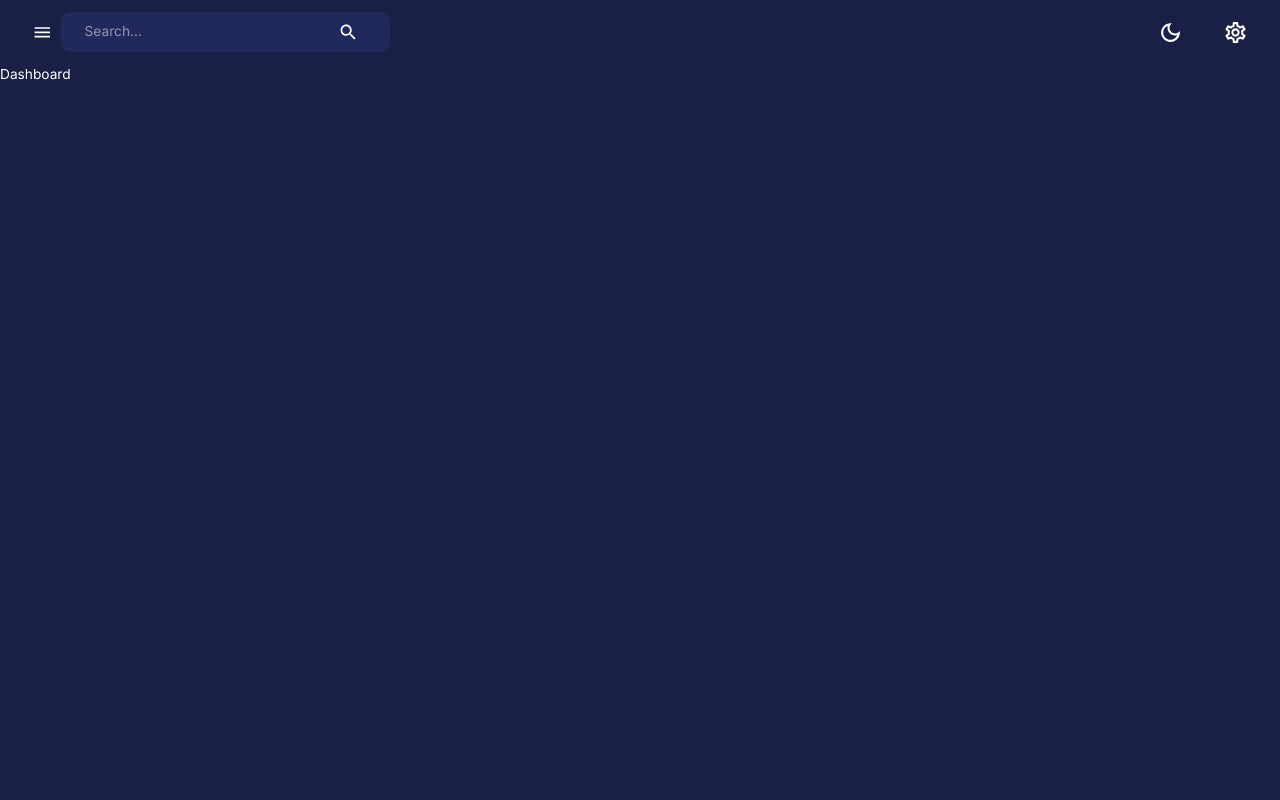
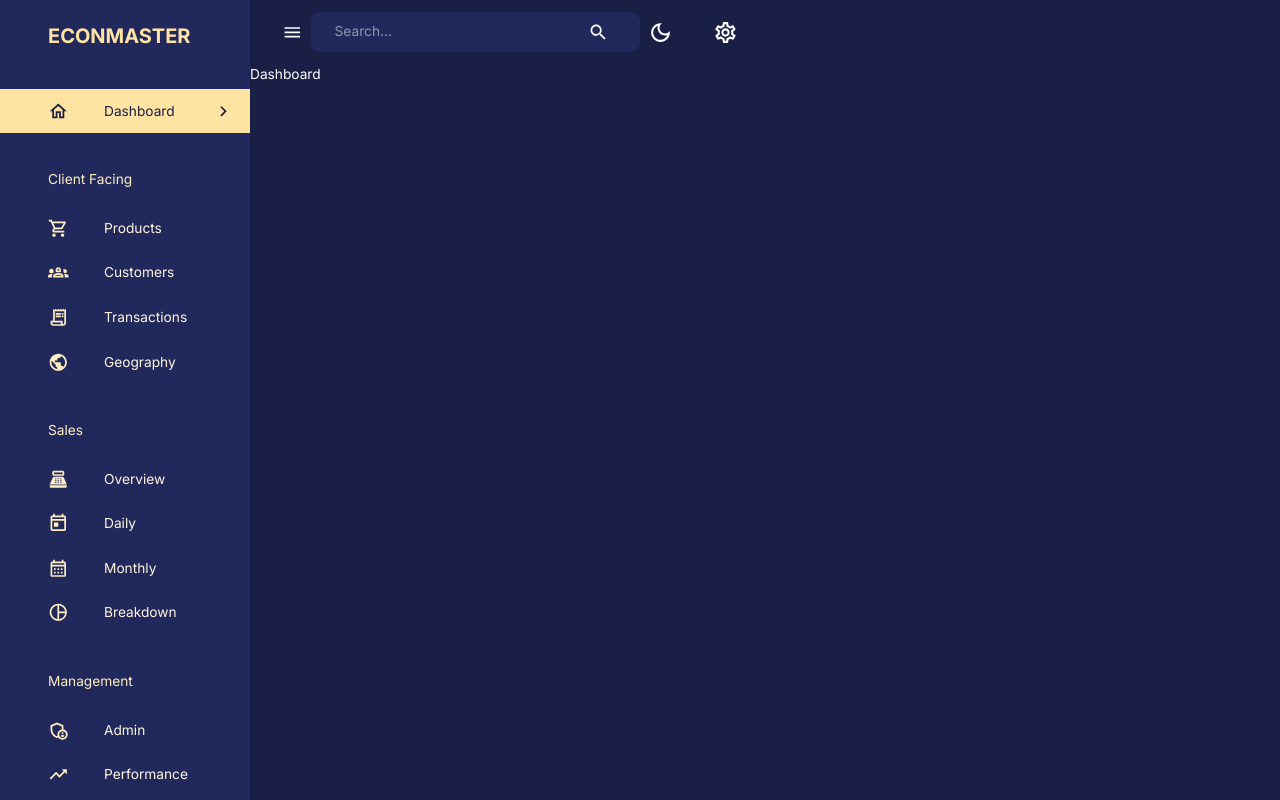
Before and after one commit to lingeorge88/Admin_dashboard, a React (Create React App) app in the folder client/: page /dashboard in a window 1280 px wide. Built offline with nearby package versions, Linux system fonts and the light colour scheme.

Commit message:
added sidebar

```diff
--- a/client/src/components/Navbar.jsx
+++ b/client/src/components/Navbar.jsx
@@ -36,7 +36,7 @@
       <Toolbar sx={{ justifyContent: "space-between"}}>
         {/* LEFT SIDE */}
       <FlexBetween>
-        <IconButton onClick={() => console.log('open/close sidebar')}>
+        <IconButton onClick={() => setIsSidebarOpen(!isSidebarOpen)}>
           <MenuIcon />
         </IconButton>
         <FlexBetween
--- /dev/null
+++ b/client/src/components/Sidebar.jsx
@@ -0,0 +1,200 @@
+import React from 'react';
+import {
+    Box,
+    Divider,
+    Drawer,
+    IconButton,
+    List,
+    ListItem,
+    ListItemButton,
+    ListItemIcon,
+    ListItemText,
+    Typography,
+    useTheme,
+  } from "@mui/material";
+  import {
+    SettingsOutlined,
+    ChevronLeft,
+    ChevronRightOutlined,
+    HomeOutlined,
+    ShoppingCartOutlined,
+    Groups2Outlined,
+    ReceiptLongOutlined,
+    PublicOutlined,
+    PointOfSaleOutlined,
+    TodayOutlined,
+    CalendarMonthOutlined,
+    AdminPanelSettingsOutlined,
+    TrendingUpOutlined,
+    PieChartOutlined,
+  } from "@mui/icons-material";
+  import { useEffect, useState } from "react";
+  import { useLocation, useNavigate } from "react-router-dom";
+  import FlexBetween from "./FlexBetween";
+  import profileImage from "assets/profile.jpg";
+
+const navItems = [
+    {
+        text: "Dashboard",
+        icon: <HomeOutlined />,
+      },
+      {
+        text: "Client Facing",
+        icon: null,
+      },
+      {
+        text: "Products",
+        icon: <ShoppingCartOutlined />,
+      },
+      {
+        text: "Customers",
+        icon: <Groups2Outlined />,
+      },
+      {
+        text: "Transactions",
+        icon: <ReceiptLongOutlined />,
+      },
+      {
+        text: "Geography",
+        icon: <PublicOutlined />,
+      },
+      {
+        text: "Sales",
+        icon: null,
+      },
+      {
+        text: "Overview",
+        icon: <PointOfSaleOutlined />,
+      },
+      {
+        text: "Daily",
+        icon: <TodayOutlined />,
+      },
+      {
+        text: "Monthly",
+        icon: <CalendarMonthOutlined />,
+      },
+      {
+        text: "Breakdown",
+        icon: <PieChartOutlined />,
+      },
+      {
+        text: "Management",
+        icon: null,
+      },
+      {
+        text: "Admin",
+        icon: <AdminPanelSettingsOutlined />,
+      },
+      {
+        text: "Performance",
+        icon: <TrendingUpOutlined />,
+      },
+]
+
+const Sidebar = ({
+    drawerWidth,
+    isSidebarOpen,
+    setIsSidebarOpen,
+    isNonMobile
+}) => {
+    const { pathname } = useLocation();
+    const [ active, setActive ] = useState("");
+    const navigate = useNavigate();
+    const theme = useTheme();
+
+    useEffect(() => {
+        setActive(pathname.substring(1));
+    }, [pathname])
+  return (
+    <Box component="nav">
+      {isSidebarOpen && (
+        <Drawer
+          open={isSidebarOpen}
+          onClose={() => setIsSidebarOpen(false)}
+          variant="persistent"
+          anchor="left"
+          sx={{
+            width: drawerWidth,
+            "& .MuiDrawer-paper": {
+              color: theme.palette.secondary[200],
+              backgroundColor: theme.palette.background.alt,
+              boxSixing: "border-box",
+              borderWidth: isNonMobile ? 0 : "2px",
+              width: drawerWidth,
+            },
+          }}
+        >
+        <Box width="100%">
+          <Box m="1.5rem 2rem 2rem 3rem">
+            <FlexBetween color={theme.palette.secondary.main}>
+            <Box display="flex" alignItems="center" gap="0.5rem">
+                <Typography variant="h4" fontWeight="bold">
+                    ECONMASTER
+                </Typography>
+            </Box>
+            {!isNonMobile && (
+                <IconButton onClick={() => setIsSidebarOpen(!isSidebarOpen)}>
+                    <ChevronLeft />
+                </IconButton>
+            )}
+            </FlexBetween>
+            </Box>
+             <List>
+             {navItems.map(({ text, icon }) => {
+                if (!icon) {
+                  return (
+                    <Typography key={text} sx={{ m: "2.25rem 0 1rem 3rem" }}>
+                      {text}
+                    </Typography>
+                  );
+                }
+                const lcText = text.toLowerCase();
+              return (
+                <ListItem key={text} disablePadding>
+                  <ListItemButton
+                    onClick={() => {
+                        navigate(`/${lcText}`);
+                        setActive(lcText)
+                    }}
+                    sx={{
+                        backgroundColor:
+                        active === lcText
+                            ? theme.palette.secondary[300]
+                            : "transparent",
+                        color:
+                          active === lcText
+                            ? theme.palette.primary[600]
+                            : theme.palette.secondary[100],
+                    }}
+                    >
+                  <ListItemIcon
+                    sx={{
+                        ml:"2rem",
+                        color:
+                        active === lcText
+                        ? theme.palette.primary[600]
+                        : theme.palette.secondary[200]
+                    }}
+                  >
+                    {icon}
+                  </ListItemIcon>
+                  <ListItemText primary={text} />
+                  {active === lcText && (
+                    <ChevronRightOutlined sx={{ ml: "auto"}} />
+                  )}
+                </ListItemButton>
+                </ListItem>
+              );
+                })};
+            </List>
+        </Box>
+
+
+        </Drawer>
+      )}
+    </Box>
+  )
+}
+
+export default Sidebar
--- a/client/src/scenes/layout/index.jsx
+++ b/client/src/scenes/layout/index.jsx
@@ -3,12 +3,24 @@
 import { Outlet } from 'react-router-dom';
 import { useSelector } from 'react-redux';
 import Navbar from "components/Navbar";
+import Sidebar from "components/Sidebar";
 
 const Layout = () => {
+  const isNonMobile = useMediaQuery("(min-width: 600px)");
+  const [isSidebarOpen, setIsSidebarOpen] = useState(true);
   return (
-    <Box width="100%" height="100%" >
+    <Box display={isNonMobile ? "flex" : "block"} width="100%" height="100%" >
+      <Sidebar
+        isNonMobile={isNonMobile}
+        drawerWidth="250px"
+        isSidebarOpen={isSidebarOpen}
+        setIsSidebarOpen={setIsSidebarOpen}
+      />
       <Box>
-      <Navbar />
+      <Navbar
+        isSidebarOpen={isSidebarOpen}
+        setIsSidebarOpen={setIsSidebarOpen}
+      />
       <Outlet />
       </Box>
     </Box>
```
